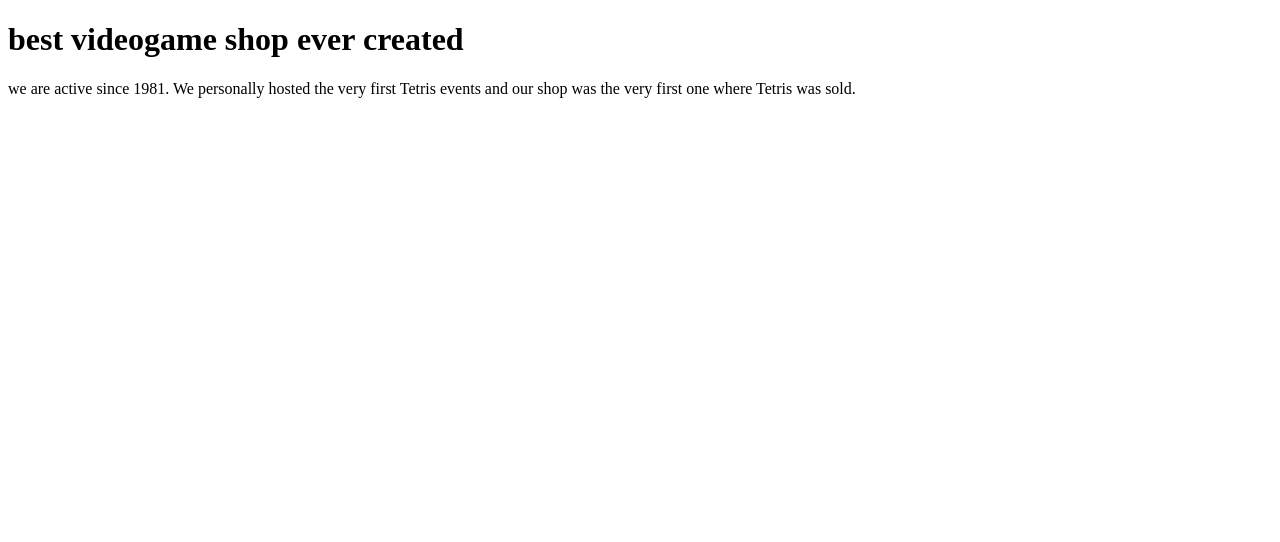
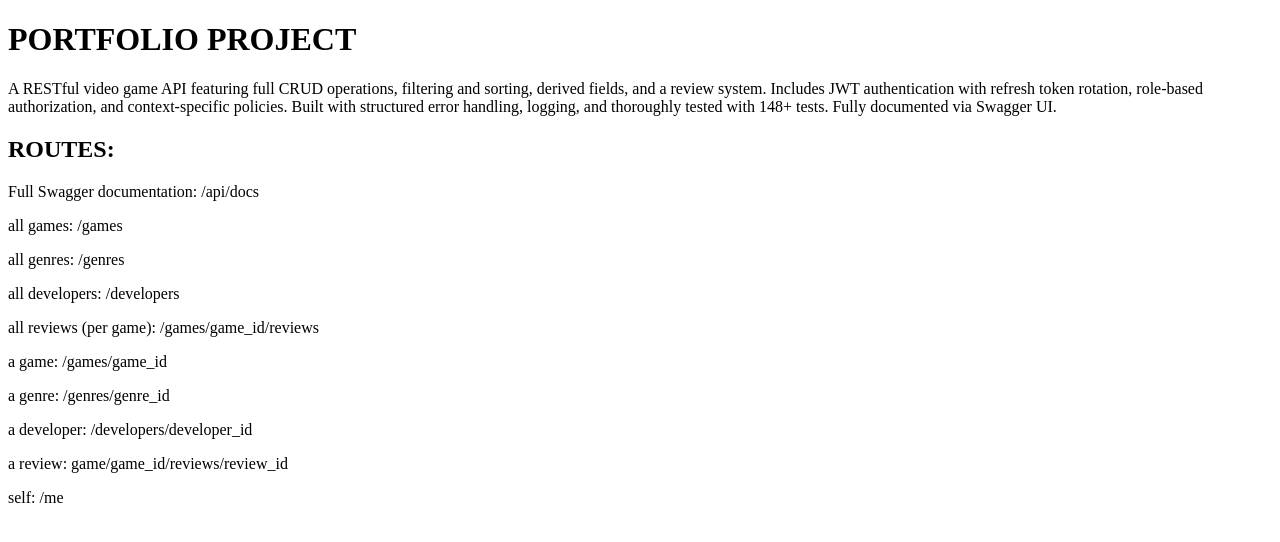
Before and after one commit to Erik-Mund/games-api, a Flask app: page / in a window 1280 px wide. Shown: the top 542 px of the page. Run offline with Flask 3, Linux system fonts and the light colour scheme; parts of the project's set-up code (start-up, migrations or seed data) failed here and were passed over.

Commit message:
updated main page

```diff
--- a/templates/base.html
+++ b/templates/base.html
@@ -2,13 +2,24 @@
 <html lang="en">
 <head>
     <meta charset="UTF-8">
-    <title>stim</title>
+    <title>The Game Shop</title>
 
     {% block head %}{% endblock %}
 </head>
 <body>
-    <h1>best videogame shop ever created</h1>
-    <p>we are active since 1981. We personally hosted the very first Tetris events and our shop was the very first one where Tetris was sold.</p>
+    <h1><b>PORTFOLIO PROJECT</b></h1>
+    <p>A RESTful video game API featuring full CRUD operations, filtering and sorting, derived fields, and a review system. Includes JWT authentication with refresh token rotation, role-based authorization, and context-specific policies. Built with structured error handling, logging, and thoroughly tested with 148+ tests. Fully documented via Swagger UI. </p>
+    <h2><b>ROUTES:</b></h2>
+    <p>Full Swagger documentation: /api/docs</p>
+    <p>all games: /games</p>
+    <p>all genres: /genres</p>
+    <p>all developers: /developers</p>
+    <p>all reviews (per game): /games/game_id/reviews</p>
+    <p>a game: /games/game_id</p>
+    <p>a genre: /genres/genre_id</p>
+    <p>a developer: /developers/developer_id</p>
+    <p>a review: game/game_id/reviews/review_id</p>
+    <p>self: /me</p>
 
 
 </body>
```
